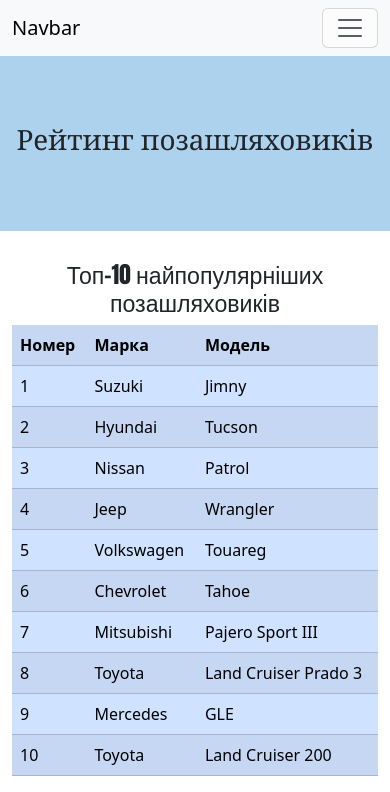
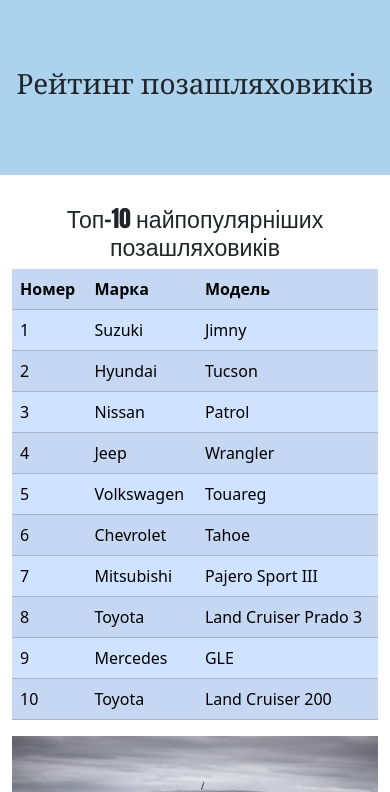
Before and after one commit to sabnatik/sabnatik.github.io, a plain HTML site: page car/index.html in a window 390 px wide. Shown: the top 792 px of the page. Drawn offline with nearby package versions, Linux system fonts and the light colour scheme.

Commit message:
Update index.html

```diff
--- a/car/index.html
+++ b/car/index.html
@@ -13,17 +13,7 @@
 <body>
 
 
-  <nav class="navbar navbar-expand-lg bg-body-tertiary">
-    <div class="container-fluid">
-      <a class="navbar-brand" href="#">Navbar</a>
-      <button class="navbar-toggler" type="button" data-bs-toggle="collapse" data-bs-target="#navbarNav"
-        aria-controls="navbarNav" aria-expanded="false" aria-label="Toggle navigation">
-        <span class="navbar-toggler-icon"></span>
-      </button>
 
-      </div>
-    </div>
-  </nav>
 
 <header>
 
```
